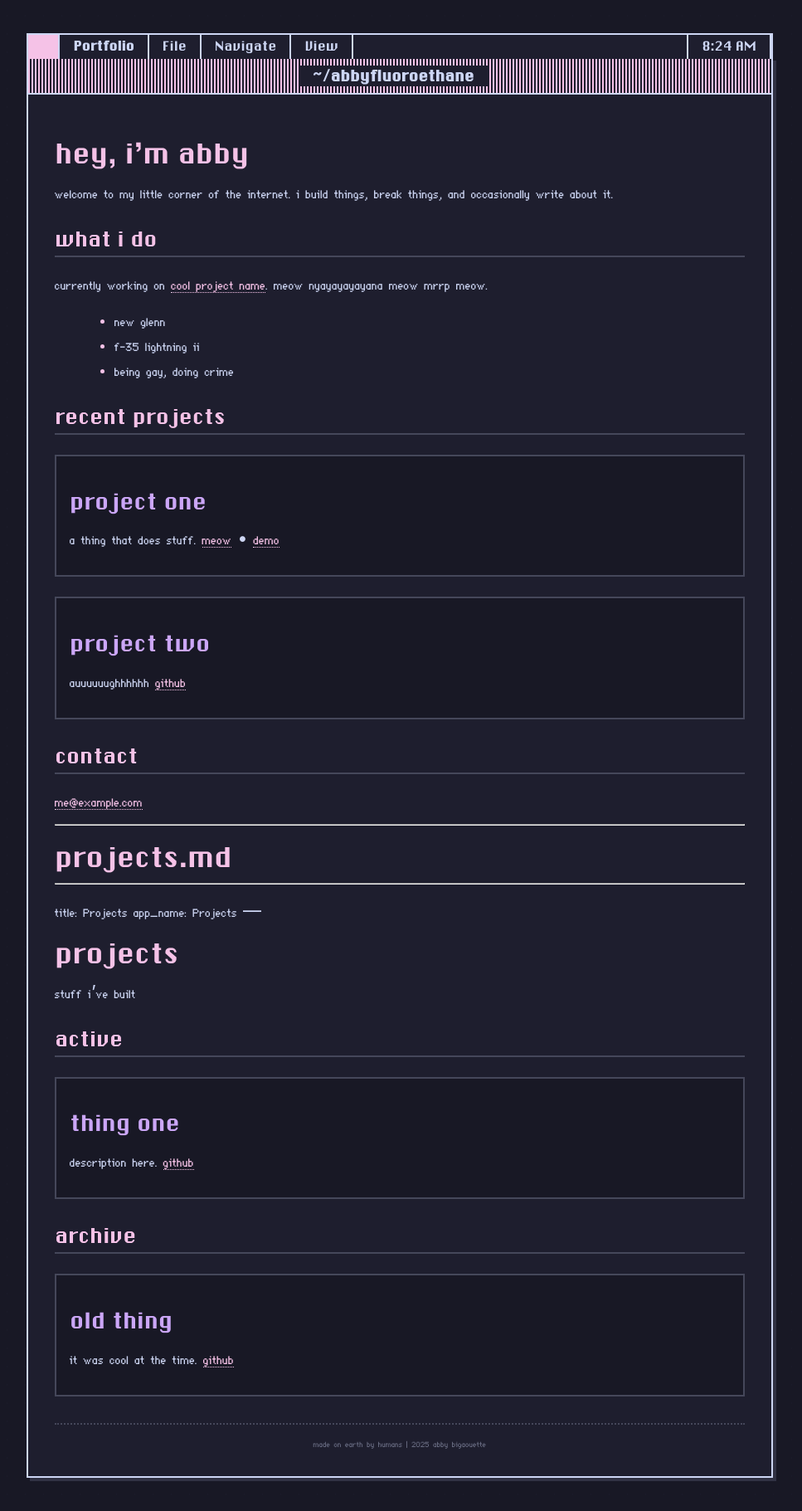
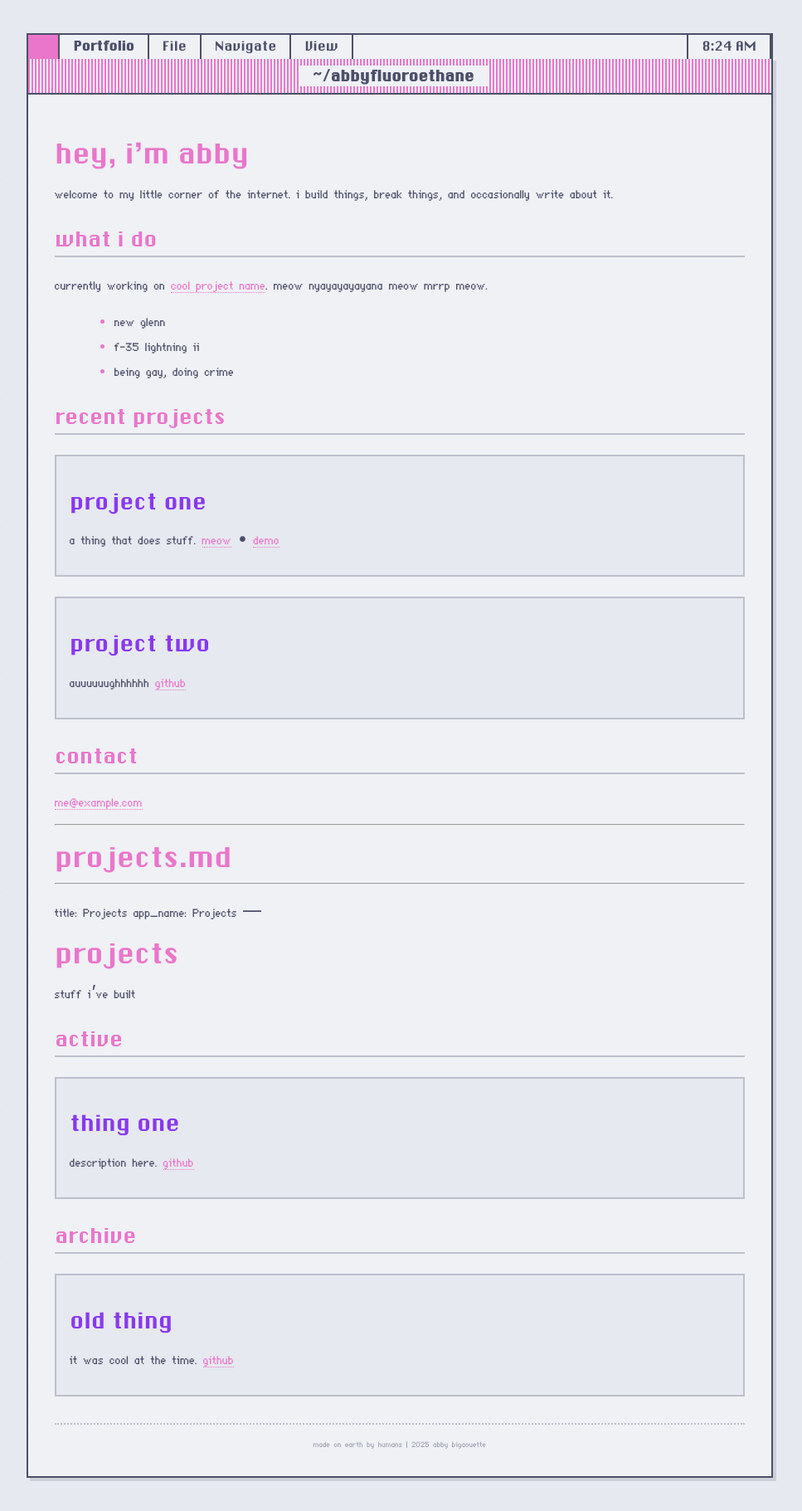
Before and after one commit to logantodd/logantodd.github.io, a Jekyll site: the page built from index.md, in a window 1280 px wide. Shown: the whole page at 83% size, without its empty margins (158-1125 px from the left). Built offline with Jekyll 4.4.1, drawn with Linux system fonts in a browser that asks for light colours.

Commit message:
Implement theme switching

```diff
--- a/_includes/head.html
+++ b/_includes/head.html
@@ -1,5 +1,28 @@
 <meta charset="UTF-8">
 <meta name="viewport" content="width=device-width, initial-scale=1.0">
 <title>{{ page.title | default: site.title }}</title>
+
+<!-- FOUC Prevention: Set theme before CSS loads -->
+<script>
+(function() {
+  const getTheme = () => {
+    try {
+      const saved = localStorage.getItem('theme');
+      if (saved) return saved;
+    } catch (e) {
+      console.warn('localStorage unavailable');
+    }
+
+    if (window.matchMedia && window.matchMedia('(prefers-color-scheme: light)').matches) {
+      return 'latte';
+    }
+
+    return 'mocha';
+  };
+
+  document.documentElement.setAttribute('data-theme', getTheme());
+})();
+</script>
+
 <link rel="stylesheet" href="{{ '/assets/css/catppuccin.css' | relative_url }}">
 <link rel="stylesheet" href="{{ '/assets/css/custom.css' | relative_url }}">
--- a/_includes/menubar.html
+++ b/_includes/menubar.html
@@ -36,8 +36,8 @@
   <div class="menu-item">
     View
     <div class="dropdown">
-      <div class="dropdown-item disabled">Light Mode</div>
-      <div class="dropdown-item">Dark Mode</div>
+      <div class="dropdown-item" id="light-mode-menu">Light Mode</div>
+      <div class="dropdown-item" id="dark-mode-menu">Dark Mode</div>
     </div>
   </div>
   <div class="spacer"></div>
@@ -56,4 +57,62 @@
   }
   updateClock();
   setInterval(updateClock, 1000);
+
+  // Theme switching logic
+  const lightModeMenu = document.getElementById('light-mode-menu');
+  const darkModeMenu = document.getElementById('dark-mode-menu');
+  const CHECKMARK = '\u2713 ';
+
+  function setTheme(theme) {
+    document.documentElement.setAttribute('data-theme', theme);
+    try {
+      localStorage.setItem('theme', theme);
+    } catch (e) {
+      console.warn('Could not save theme preference:', e);
+    }
+    updateMenuCheckmarks(theme);
+  }
+
+  function updateMenuCheckmarks(theme) {
+    lightModeMenu.textContent = lightModeMenu.textContent.replace(CHECKMARK, '');
+    darkModeMenu.textContent = darkModeMenu.textContent.replace(CHECKMARK, '');
+
+    if (theme === 'latte') {
+      if (!lightModeMenu.textContent.startsWith(CHECKMARK)) {
+        lightModeMenu.textContent = CHECKMARK + lightModeMenu.textContent;
+      }
+    } else {
+      if (!darkModeMenu.textContent.startsWith(CHECKMARK)) {
+        darkModeMenu.textContent = CHECKMARK + darkModeMenu.textContent;
+      }
+    }
+  }
+
+  // Initialize checkmarks on page load
+  const currentTheme = document.documentElement.getAttribute('data-theme');
+  updateMenuCheckmarks(currentTheme);
+
+  // Add click handlers
+  lightModeMenu.addEventListener('click', function(e) {
+    e.preventDefault();
+    setTheme('latte');
+  });
+
+  darkModeMenu.addEventListener('click', function(e) {
+    e.preventDefault();
+    setTheme('mocha');
+  });
+
+  // Listen for system theme changes
+  if (window.matchMedia) {
+    window.matchMedia('(prefers-color-scheme: dark)').addEventListener('change', function(e) {
+      try {
+        if (!localStorage.getItem('theme')) {
+          setTheme(e.matches ? 'mocha' : 'latte');
+        }
+      } catch (err) {
+        setTheme(e.matches ? 'mocha' : 'latte');
+      }
+    });
+  }
 </script>
--- a/assets/css/custom.css
+++ b/assets/css/custom.css
@@ -1,16 +1,46 @@
-/* Catppuccin Mocha Theme Overrides */
+/* Catppuccin Theme Overrides */
 :root {
-  /* Override system7 color tokens with Catppuccin Mocha */
-  --sys-color-white: #1e1e2e;
-  --sys-color-black: #cdd6f4;
-  --sys-color-grey: #313244;
-  --sys-color-darkgrey: #6c7086;
+  /* Theme-aware color mapping - default to Mocha (dark) */
+  --theme-base: var(--ctp-mocha-base);
+  --theme-text: var(--ctp-mocha-text);
+  --theme-mantle: var(--ctp-mocha-mantle);
+  --theme-surface0: var(--ctp-mocha-surface0);
+  --theme-surface1: var(--ctp-mocha-surface1);
+  --theme-overlay0: var(--ctp-mocha-overlay0);
+  --theme-pink: var(--ctp-mocha-pink);
+  --theme-mauve: var(--ctp-mocha-mauve);
+  --theme-crust: var(--ctp-mocha-crust);
+  --theme-red: var(--ctp-mocha-red);
+  --theme-green: var(--ctp-mocha-green);
+}
 
-  --primary: #cdd6f4;
-  --secondary: #1e1e2e;
-  --tertiary: #313244;
-  --disabled: #6c7086;
-  --accent: #f5c2e7;
+/* Light theme (Latte) override */
+html[data-theme="latte"] {
+  --theme-base: var(--ctp-latte-base);
+  --theme-text: var(--ctp-latte-text);
+  --theme-mantle: var(--ctp-latte-mantle);
+  --theme-surface0: var(--ctp-latte-surface0);
+  --theme-surface1: var(--ctp-latte-surface1);
+  --theme-overlay0: var(--ctp-latte-overlay0);
+  --theme-pink: var(--ctp-latte-pink);
+  --theme-mauve: var(--ctp-latte-mauve);
+  --theme-crust: var(--ctp-latte-crust);
+  --theme-red: var(--ctp-latte-red);
+  --theme-green: var(--ctp-latte-green);
+}
+
+:root {
+  /* Override system7 color tokens with theme variables */
+  --sys-color-white: var(--theme-base);
+  --sys-color-black: var(--theme-text);
+  --sys-color-grey: var(--theme-surface0);
+  --sys-color-darkgrey: var(--theme-overlay0);
+
+  --primary: var(--theme-text);
+  --secondary: var(--theme-base);
+  --tertiary: var(--theme-surface0);
+  --disabled: var(--theme-overlay0);
+  --accent: var(--theme-pink);
 }
 
 /* Font setup */
@@ -31,16 +61,16 @@
 /* Base styles */
 body {
   font-family: Geneva, -apple-system, BlinkMacSystemFont, sans-serif;
-  background: #1e1e2e;
-  color: #cdd6f4;
+  background: var(--theme-base);
+  color: var(--theme-text);
   font-size: 22px;
   line-height: 1;
   padding: 2rem;
   background: linear-gradient(90deg,
-    #181825 21px,
+    var(--theme-mantle) 21px,
     transparent 1%) center,
-  linear-gradient(#181825 21px,
-    transparent 1%) center, #1e1e2e;
+  linear-gradient(var(--theme-mantle) 21px,
+    transparent 1%) center, var(--theme-base);
   background-size: 22px 22px;
 }
 
@@ -51,8 +81,8 @@
 
 /* Menu Bar */
 .menu-bar {
-  background: #1e1e2e;
-  border: 2px solid #cdd6f4;
+  background: var(--theme-base);
+  border: 2px solid var(--theme-text);
   border-bottom: none;
   display: flex;
   align-items: stretch;
@@ -66,15 +96,15 @@
 .menu-item {
   padding: 0.4rem 1rem;
   cursor: pointer;
-  border-right: 2px solid #cdd6f4;
+  border-right: 2px solid var(--theme-text);
   position: relative;
   user-select: none;
-  color: #cdd6f4;
+  color: var(--theme-text);
 }
 
 .menu-item:first-child {
-  background: #f5c2e7;
-  color: #11111b;
+  background: var(--theme-pink);
+  color: var(--theme-crust);
   font-weight: bold;
   padding: 0.4rem 0.7rem;
   display: flex;
@@ -89,13 +119,13 @@
 }
 
 .menu-item:hover:not(:first-child):not(.app-name) {
-  background: #f5c2e7;
-  color: #11111b;
+  background: var(--theme-pink);
+  color: var(--theme-crust);
 }
 
 .menu-item.active {
-  background: #f5c2e7;
-  color: #11111b;
+  background: var(--theme-pink);
+  color: var(--theme-crust);
 }
 
 .menu-item.app-name {
@@ -114,10 +144,10 @@
   position: absolute;
   top: 100%;
   left: -2px;
-  background: #1e1e2e;
-  border: 2px solid #cdd6f4;
+  background: var(--theme-base);
+  border: 2px solid var(--theme-text);
   min-width: 180px;
-  box-shadow: 4px 4px 0 #313244;
+  box-shadow: 4px 4px 0 var(--theme-surface0);
   z-index: 100;
 }
 
@@ -128,8 +158,8 @@
 .dropdown-item {
   padding: 0.5rem 1.5rem;
   cursor: pointer;
-  border-bottom: 1px solid #313244;
-  color: #cdd6f4;
+  border-bottom: 1px solid var(--theme-surface0);
+  color: var(--theme-text);
 }
 
 .dropdown-item a {
@@ -140,40 +170,45 @@
   width: 100%;
 }
 
+.dropdown-item a:hover {
+  background: transparent;
+  border-bottom: none;
+}
+
 .dropdown-item:last-child {
   border-bottom: none;
 }
 
 .dropdown-item:hover {
-  background: #f5c2e7;
-  color: #11111b;
+  background: var(--theme-pink);
+  color: var(--theme-crust);
 }
 
 .dropdown-item.disabled {
-  color: #6c7086;
+  color: var(--theme-overlay0);
   cursor: not-allowed;
 }
 
 .dropdown-item.disabled:hover {
-  background: #1e1e2e;
-  color: #6c7086;
+  background: var(--theme-base);
+  color: var(--theme-overlay0);
 }
 
 .spacer {
   flex: 1;
-  border-right: 2px solid #cdd6f4;
+  border-right: 2px solid var(--theme-text);
 }
 
 .divider {
-  border-top: 1px solid #313244;
+  border-top: 1px solid var(--theme-surface0);
   margin: 0.25rem 0;
 }
 
 /* Window */
 .window {
-  background: #1e1e2e;
-  border: 2px solid #cdd6f4;
-  box-shadow: 4px 4px 0 #313244;
+  background: var(--theme-base);
+  border: 2px solid var(--theme-text);
+  box-shadow: 4px 4px 0 var(--theme-surface0);
 }
 
 .title-bar {
@@ -182,19 +217,19 @@
   padding: 0.5rem;
   background: repeating-linear-gradient(
     90deg,
-    #f5c2e7 0px,
-    #f5c2e7 2px,
+    var(--theme-pink) 0px,
+    var(--theme-pink) 2px,
     transparent 2px,
     transparent 4px
   );
-  border-bottom: 2px solid #cdd6f4;
+  border-bottom: 2px solid var(--theme-text);
 }
 
 .title-bar .title {
   margin: 0 auto;
   padding: 0.25rem 1rem;
-  background: #1e1e2e;
-  color: #cdd6f4;
+  background: var(--theme-base);
+  color: var(--theme-text);
   font-weight: bold;
   font-size: 1.1rem;
   font-family: Chicago, serif;
@@ -203,14 +238,14 @@
 .window-close {
   width: 16px;
   height: 16px;
-  background: #1e1e2e;
-  border: 2px solid #cdd6f4;
+  background: var(--theme-base);
+  border: 2px solid var(--theme-text);
   cursor: pointer;
   position: relative;
 }
 
 .window-close:hover {
-  background: #f38ba8;
+  background: var(--theme-red);
 }
 
 .content {
@@ -219,7 +254,7 @@
 
 /* Typography */
 h1, h2, h3 {
-  color: #f5c2e7;
+  color: var(--theme-pink);
   margin-bottom: 1rem;
   font-weight: normal;
   font-family: Chicago, serif;
@@ -229,54 +264,54 @@
 h2 {
   font-size: 1.5rem;
   margin-top: 2rem;
-  border-bottom: 2px solid #45475a;
+  border-bottom: 2px solid var(--theme-surface1);
   padding-bottom: 0.5rem;
 }
 
 p {
   margin-bottom: 1rem;
-  color: #cdd6f4;
+  color: var(--theme-text);
 }
 
 a {
-  color: #f5c2e7;
+  color: var(--theme-pink);
   text-decoration: none;
-  border-bottom: 1px dotted #f5c2e7;
+  border-bottom: 1px dotted var(--theme-pink);
   transition: all 0.2s;
 }
 
 a:hover {
-  color: #cba6f7;
-  border-bottom-color: #cba6f7;
-  background: #313244;
+  color: var(--theme-mauve);
+  border-bottom-color: var(--theme-mauve);
+  background: var(--theme-surface0);
 }
 
 /* Projects */
 .project {
   margin: 1.5rem 0;
   padding: 1rem;
-  background: #181825;
-  border: 2px solid #45475a;
+  background: var(--theme-mantle);
+  border: 2px solid var(--theme-surface1);
 }
 
 .project h3 {
   margin-bottom: 0.5rem;
-  color: #cba6f7;
+  color: var(--theme-mauve);
 }
 
 /* Code */
 code {
-  background: #11111b;
+  background: var(--theme-crust);
   padding: 0.2rem 0.4rem;
-  border: 1px solid #313244;
-  color: #a6e3a1;
+  border: 1px solid var(--theme-surface0);
+  color: var(--theme-green);
   font-family: 'Courier New', monospace;
 }
 
 pre {
-  background: #11111b;
+  background: var(--theme-crust);
   padding: 1rem;
-  border: 2px solid #313244;
+  border: 2px solid var(--theme-surface0);
   overflow-x: auto;
   margin: 1rem 0;
 }
@@ -294,20 +329,20 @@
 }
 
 li {
-  color: #cdd6f4;
+  color: var(--theme-text);
   margin: 0.5rem 0;
 }
 
 li::marker {
-  color: #f5c2e7;
+  color: var(--theme-pink);
 }
 
 /* Footer */
 .footer {
   margin-top: 2rem;
   padding-top: 1rem;
-  border-top: 2px dotted #45475a;
+  border-top: 2px dotted var(--theme-surface1);
   text-align: center;
-  color: #6c7086;
+  color: var(--theme-overlay0);
   font-size: 0.9rem;
 }
```
Also changed, not shown: other parts of _includes/menubar.html (+1 -0 lines).
